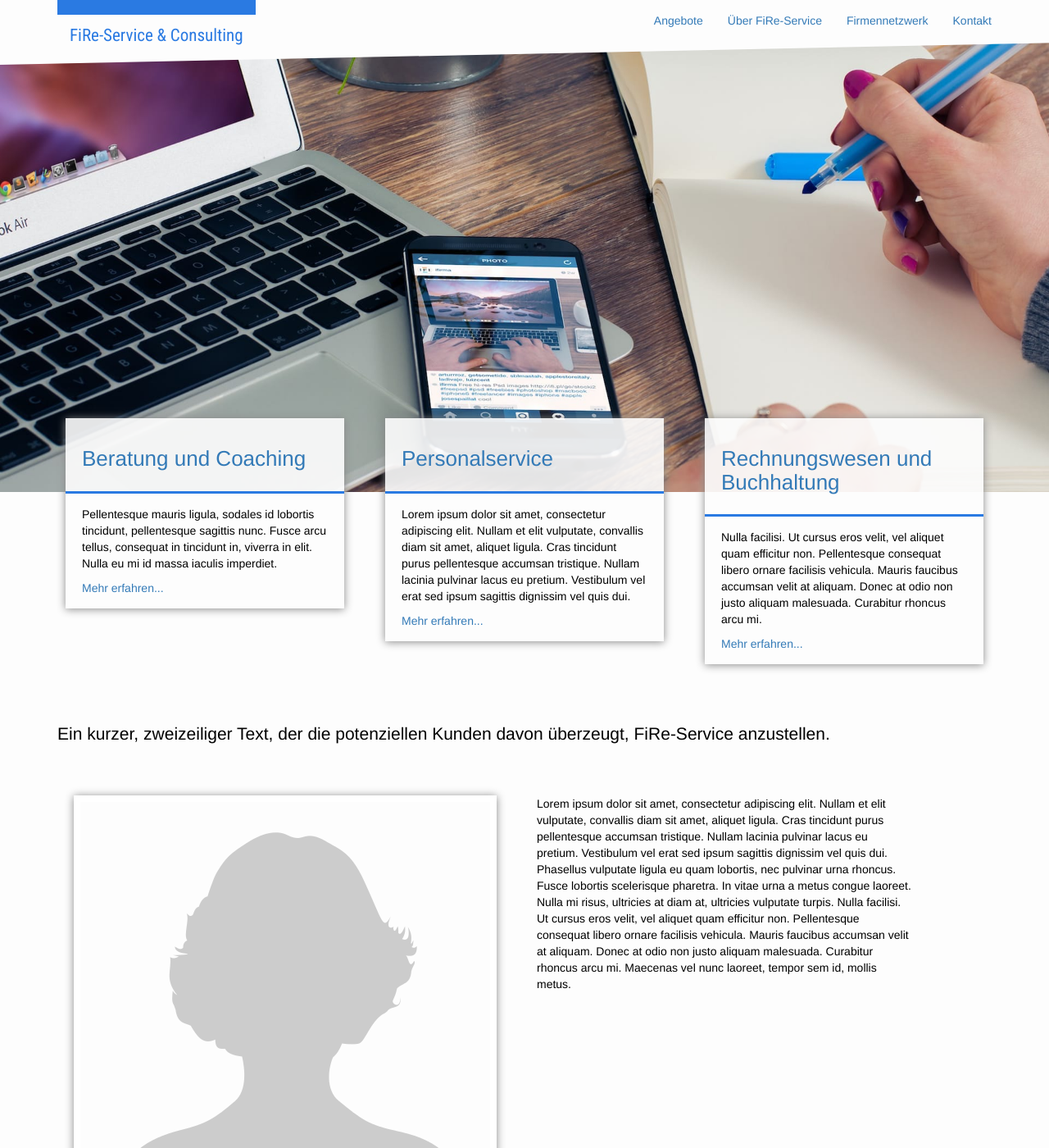
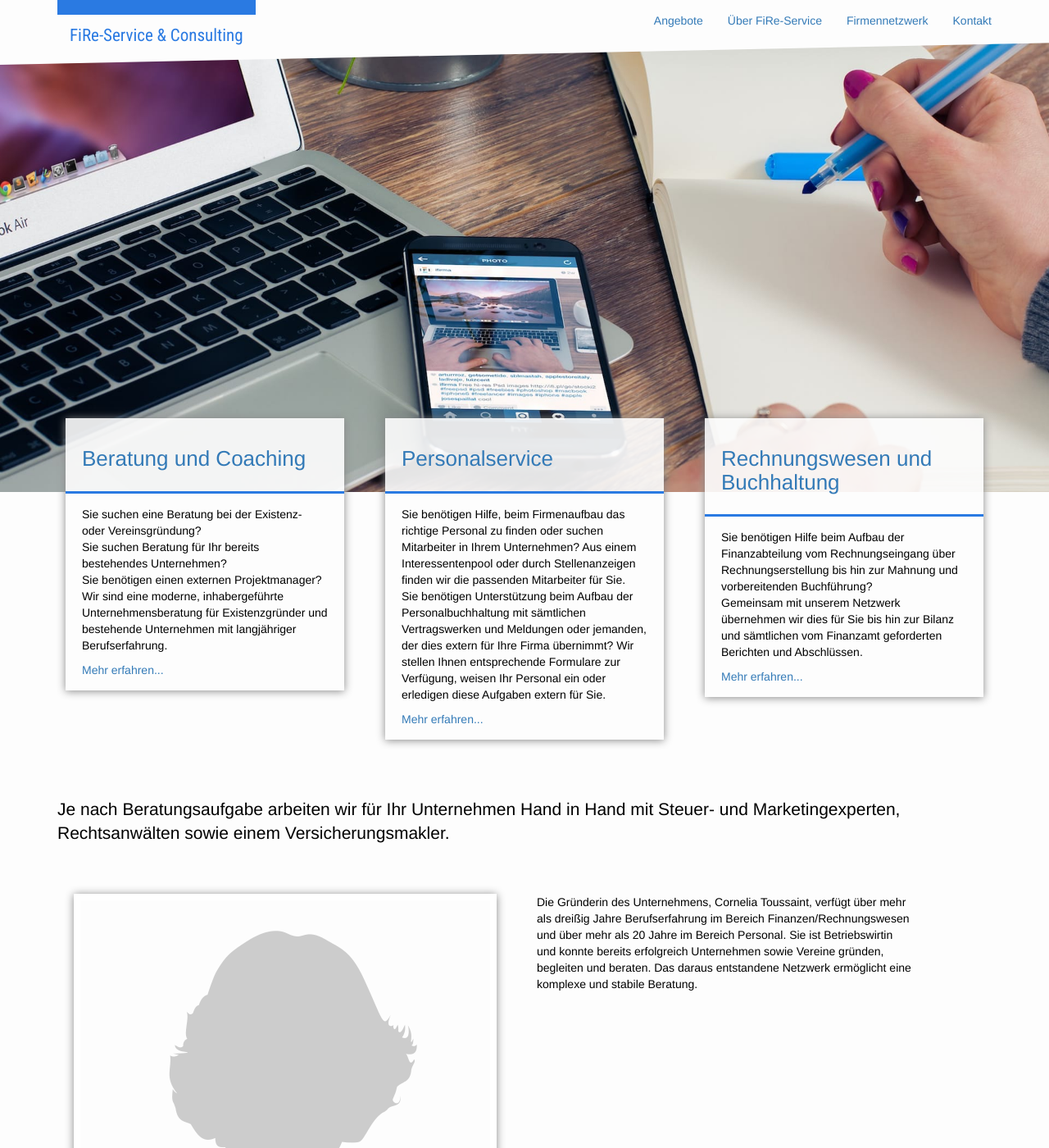
Before and after one commit to samlawski/fire-service, a Jekyll site: the page built from index.html, in a window 1280 px wide and 1400 px high. Shown: the whole window at 82% size. Built offline with Jekyll 4.4.1, drawn with Linux system fonts in a browser that asks for light colours.

Commit message:
Updated '/index.html' via CloudCannon

```diff
--- a/index.html
+++ b/index.html
@@ -1,6 +1,6 @@
 ---
 layout: frontpage
-header_image_path: "/assets/images/business-2.jpg"
+header_image_path: /assets/images/business-2.jpg
 ---
 
 <div id="angebote" class="container">
@@ -20,9 +20,7 @@ header_image_path: "/assets/images/business-2.jpg"
           </header>
         </a>
         <div class="content">
-          <p class="editable">
-            Pellentesque mauris ligula, sodales id lobortis tincidunt, pellentesque sagittis nunc. Fusce arcu tellus, consequat in tincidunt in, viverra in elit. Nulla eu mi id massa iaculis imperdiet.
-          </p>
+          <p class="editable">Sie suchen eine Beratung bei der Existenz- oder Vereinsgr&uuml;ndung?<br />Sie suchen Beratung f&uuml;r Ihr bereits bestehendes Unternehmen?<br />Sie ben&ouml;tigen einen externen Projektmanager?<br />Wir sind eine moderne, inhabergef&uuml;hrte Unternehmensberatung f&uuml;r Existenzgr&uuml;nder und bestehende Unternehmen mit langj&auml;hriger Berufserfahrung.</p>
           <a href="{{ "/beratung-und-coaching" | prepend: site.baseurl }}" class="editable">Mehr erfahren...</a>
         </div><!-- / content -->
       </section><!-- / angebot -->
@@ -35,9 +33,7 @@ header_image_path: "/assets/images/business-2.jpg"
           </header>
         </a>
         <div class="content">
-          <p class="editable">
-            Lorem ipsum dolor sit amet, consectetur adipiscing elit. Nullam et elit vulputate, convallis diam sit amet, aliquet ligula. Cras tincidunt purus pellentesque accumsan tristique. Nullam lacinia pulvinar lacus eu pretium. Vestibulum vel erat sed ipsum sagittis dignissim vel quis dui.
-          </p>
+          <p class="editable">Sie ben&ouml;tigen Hilfe, beim Firmenaufbau das richtige Personal zu finden oder suchen Mitarbeiter in Ihrem Unternehmen? Aus einem Interessentenpool oder durch Stellenanzeigen finden wir die passenden Mitarbeiter f&uuml;r Sie.<br />Sie ben&ouml;tigen Unterst&uuml;tzung beim Aufbau der Personalbuchhaltung mit s&auml;mtlichen Vertragswerken und Meldungen oder jemanden, der dies extern f&uuml;r Ihre Firma &uuml;bernimmt? Wir stellen Ihnen entsprechende Formulare zur Verf&uuml;gung, weisen Ihr Personal ein oder erledigen diese Aufgaben extern f&uuml;r Sie.</p>
           <a href="{{ "/personalservice" | prepend: site.baseurl }}" class="editable">Mehr erfahren...</a>
         </div><!-- / content -->
       </section><!-- / angebot -->
@@ -50,9 +46,7 @@ header_image_path: "/assets/images/business-2.jpg"
           </header>
         </a>
         <div class="content">
-          <p class="editable">
-            Nulla facilisi. Ut cursus eros velit, vel aliquet quam efficitur non. Pellentesque consequat libero ornare facilisis vehicula. Mauris faucibus accumsan velit at aliquam. Donec at odio non justo aliquam malesuada. Curabitur rhoncus arcu mi.
-          </p>
+          <p class="editable">Sie ben&ouml;tigen Hilfe beim Aufbau der Finanzabteilung vom Rechnungseingang &uuml;ber Rechnungserstellung bis hin zur Mahnung und vorbereitenden Buchf&uuml;hrung?<br />Gemeinsam mit unserem Netzwerk &uuml;bernehmen wir dies f&uuml;r Sie bis hin zur Bilanz und s&auml;mtlichen vom Finanzamt geforderten Berichten und Abschl&uuml;ssen.</p>
           <a href="{{ "/rechnungswesen-und-buchhaltung" | prepend: site.baseurl }}" class="editable">Mehr erfahren...</a>
         </div><!-- / content -->
       </section><!-- / angebot -->
@@ -61,17 +55,13 @@ header_image_path: "/assets/images/business-2.jpg"
 </div><!-- / container -->
 
 <div id="ueber" class="container">
-  <div class="lead space-before space-after editable">
-    Ein kurzer, zweizeiliger Text, der die potenziellen Kunden davon überzeugt, FiRe-Service anzustellen.
-  </div>
+  <div class="lead space-before space-after editable"><p>Je nach Beratungsaufgabe arbeiten wir f&uuml;r Ihr Unternehmen Hand in Hand mit Steuer- und Marketingexperten, Rechtsanw&auml;lten sowie einem Versicherungsmakler.</p></div>
 
   <div class="row">
     <div class="col-xs-12 col-md-6 space-after">
-      <img src="assets/images/portrait-placeholder.png" class="img-responsive margin-center portrait editable">
+      <img src="assets/images/portrait-placeholder.png" class="img-responsive margin-center portrait editable" />
     </div><!-- / col -->
-    <div class="col-xs-12 col-md-6 col-lg-5 space-after editable">
-      Lorem ipsum dolor sit amet, consectetur adipiscing elit. Nullam et elit vulputate, convallis diam sit amet, aliquet ligula. Cras tincidunt purus pellentesque accumsan tristique. Nullam lacinia pulvinar lacus eu pretium. Vestibulum vel erat sed ipsum sagittis dignissim vel quis dui. Phasellus vulputate ligula eu quam lobortis, nec pulvinar urna rhoncus. Fusce lobortis scelerisque pharetra. In vitae urna a metus congue laoreet. Nulla mi risus, ultricies at diam at, ultricies vulputate turpis. Nulla facilisi. Ut cursus eros velit, vel aliquet quam efficitur non. Pellentesque consequat libero ornare facilisis vehicula. Mauris faucibus accumsan velit at aliquam. Donec at odio non justo aliquam malesuada. Curabitur rhoncus arcu mi. Maecenas vel nunc laoreet, tempor sem id, mollis metus.
-    </div><!-- / col -->
+    <div class="col-xs-12 col-md-6 col-lg-5 space-after editable"><p>Die Gr&uuml;nderin des Unternehmens, Cornelia Toussaint, verf&uuml;gt &uuml;ber mehr als drei&szlig;ig Jahre Berufserfahrung im Bereich Finanzen/Rechnungswesen und &uuml;ber mehr als 20 Jahre im Bereich Personal. Sie ist Betriebswirtin und konnte bereits erfolgreich Unternehmen sowie Vereine gr&uuml;nden, begleiten und beraten. Das daraus entstandene Netzwerk erm&ouml;glicht eine komplexe und stabile Beratung.</p></div><!-- / col -->
   </div><!-- row -->
 </div><!-- / container -->
 
@@ -82,7 +72,7 @@ header_image_path: "/assets/images/business-2.jpg"
       {% for firma in site.data.netzwerk %}
         <div class="col-xs-12 col-sm-6 col-md-3">
           <section class="netzwerk text-center">
-            <img class="img-responsive margin-center" src="{{firma.logo_path}}" /><br>
+            <img class="img-responsive margin-center" src="{{firma.logo_path}}" /><br />
             {{firma.name}}
           </section><!-- / netzwerk -->
         </div><!-- / col -->
```
